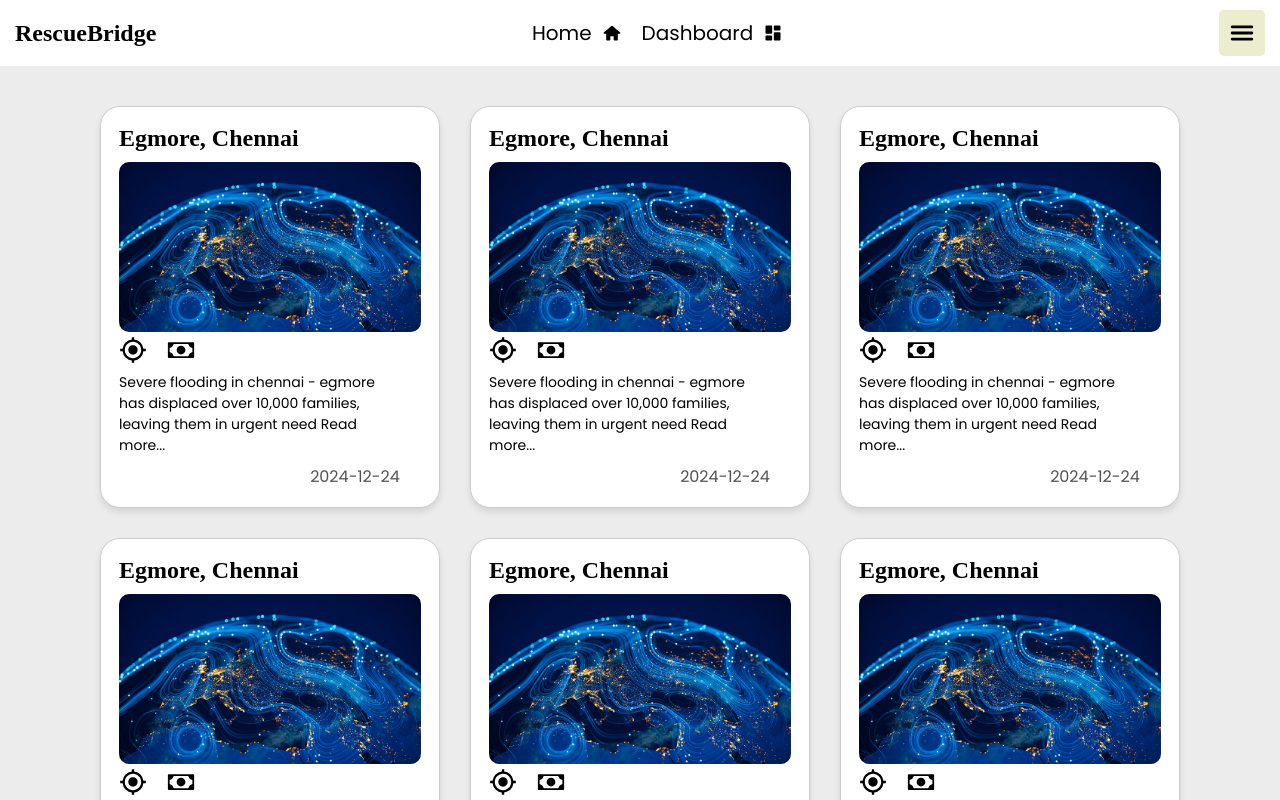
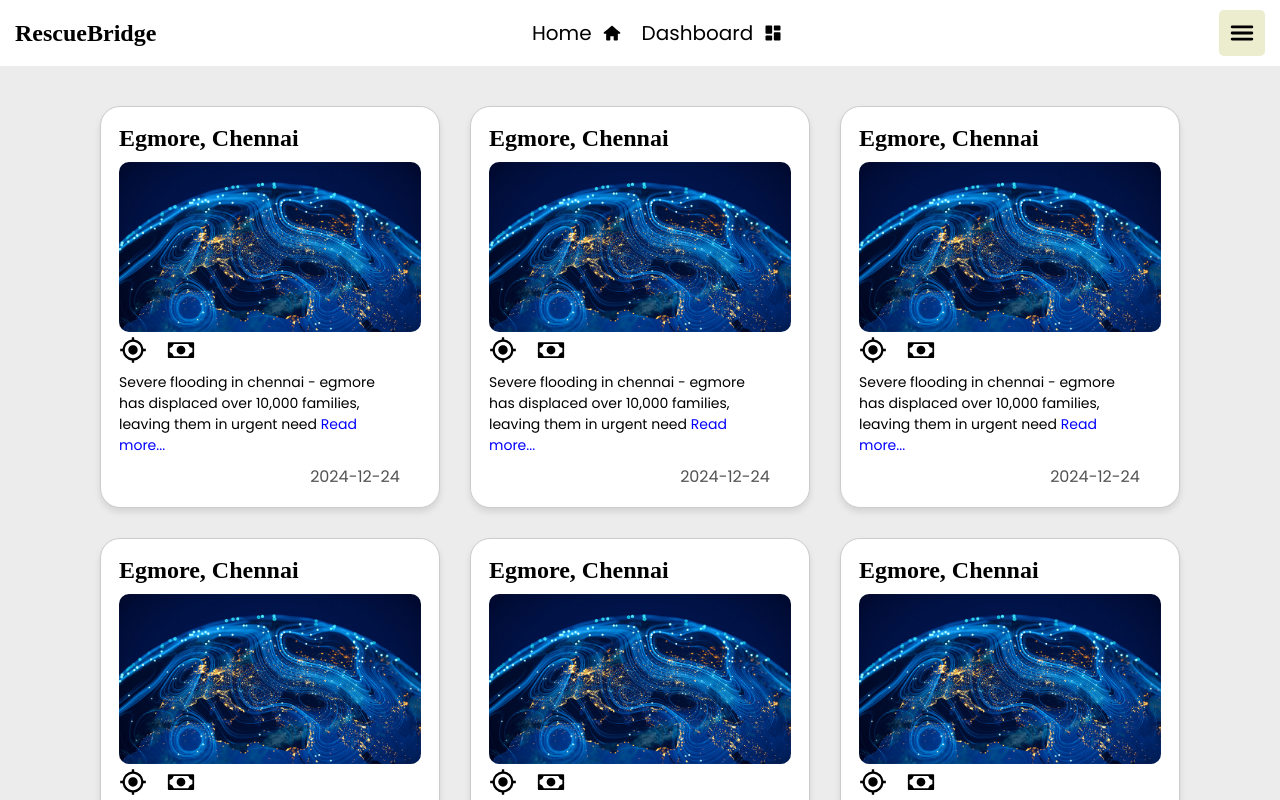
Before and after one commit to muhammedArsat/Disaster-Relief, a React (Vite) app in the folder frontend/: page /user/home in a window 1280 px wide. Shown: the top 800 px of the page. Built offline with nearby package versions, Linux system fonts and the light colour scheme; a web font is replaced by a local one.

Commit message:
home feed animation

```diff
--- a/frontend/src/components/user/homefeed/HomeFeed.css
+++ b/frontend/src/components/user/homefeed/HomeFeed.css
@@ -17,10 +17,13 @@
     box-shadow: 0 4px 6px rgba(0, 0, 0, 0.1);
     padding: 18px;
     background-color: white;
-    transition: transform 1s ease, height 0.09s ease;
+    transition: transform 1s ease-in-out, box-shadow 1s ease-in-out;
     overflow: hidden;
   }
-
+  .feed_post:hover {
+    box-shadow: 0 8px 14px rgba(0, 0, 0, 0.2);
+    transform: scale(0.99);
+  }
   .feed_post img {
     max-width: 100%;
     margin-top:10px ;
@@ -31,13 +34,15 @@
     font-size: 14px;
     line-height: 1.5;
     margin: 8px 0;
-    transition: height 1.99s ease;
+    overflow: hidden;
+
+    transition: all 0.9s ease-in-out; transition:all 0.9s ease-in-out transaform 1s; /
   }
 
   .read-more {
     color: blue;
     cursor: pointer;
-    text-decoration: underline;
+    text-decoration: none;
   }
 
 .feed_post h2, p{
--- a/frontend/src/components/user/homefeed/HomeFeed.jsx
+++ b/frontend/src/components/user/homefeed/HomeFeed.jsx
@@ -22,19 +22,19 @@ const homeFeed = ({place,image,description,date}) => {
     setIsExpanded((prev)=>!prev);
   }
   return (
-    <div className="home-feed">
-    <div className='feed_post' data-aos="fade-right">
-        <h2>{place}</h2>
-        <img src={image} alt="Feeds"/>
+    <div className="home-feed" >
+    <div className='feed_post'data-aos="fade-left" >
+        <h2 >{place}</h2>
+        <img src={image} alt="Feeds" />
         <div className='icons'>
         <MdOutlineMyLocation  onClick={handleLocationNavigate}/>
          <PiMoneyFill onClick={handleFundNavigate}/>
         </div>
 
-        <p className='description'>
+        <p className='description' >
           {isExpanded?description:`${description.substring(0,100)}`}
           {description.length>100 && (
-            <span clcssName='read-more' onClick={toggleReadMore}>
+            <span className='read-more' onClick={toggleReadMore}>
               {isExpanded?"Read less":"Read more..."}
             </span>
           )}
```
Also changed, not shown: frontend/src/pages/user/home/Home.jsx (line endings or trailing spaces).
